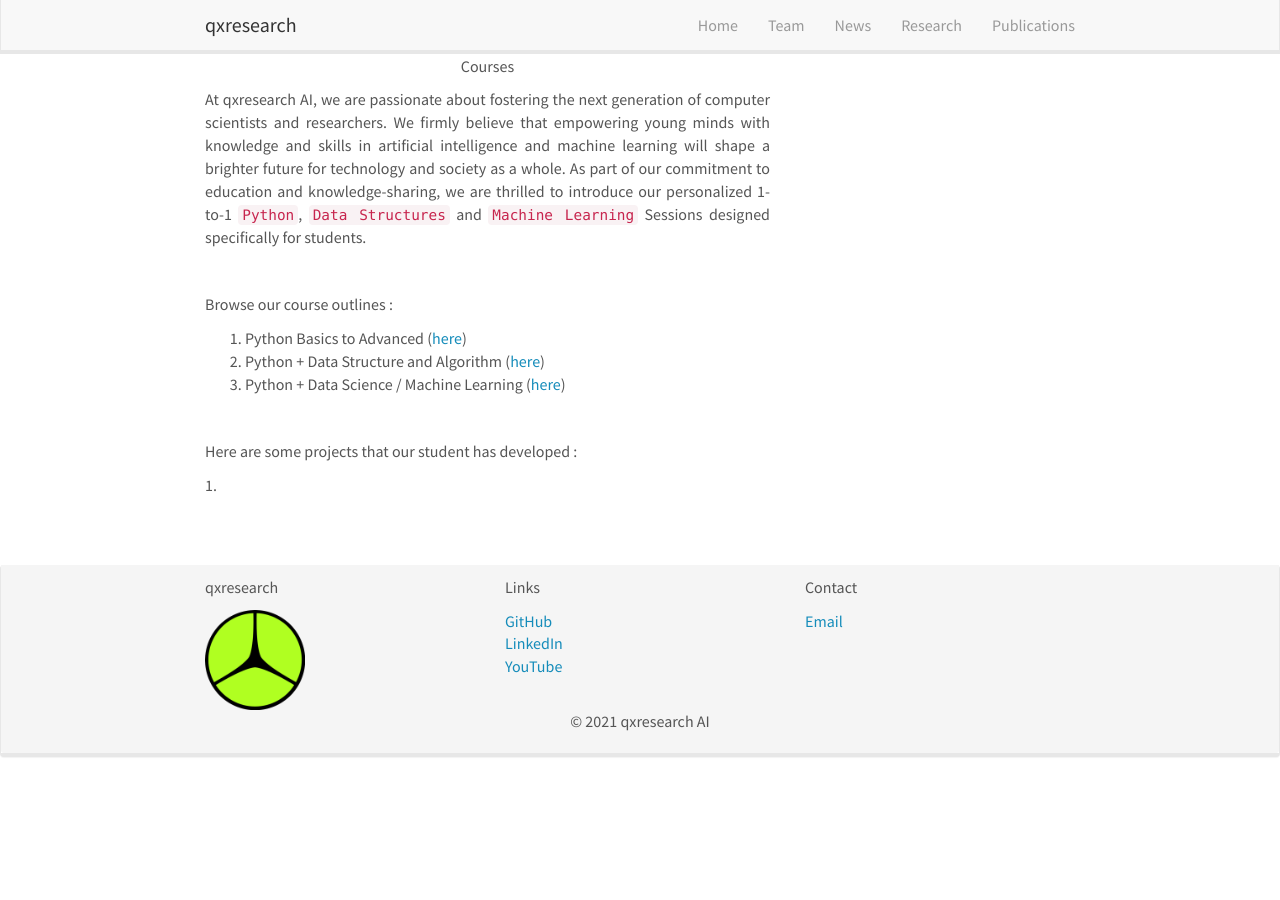
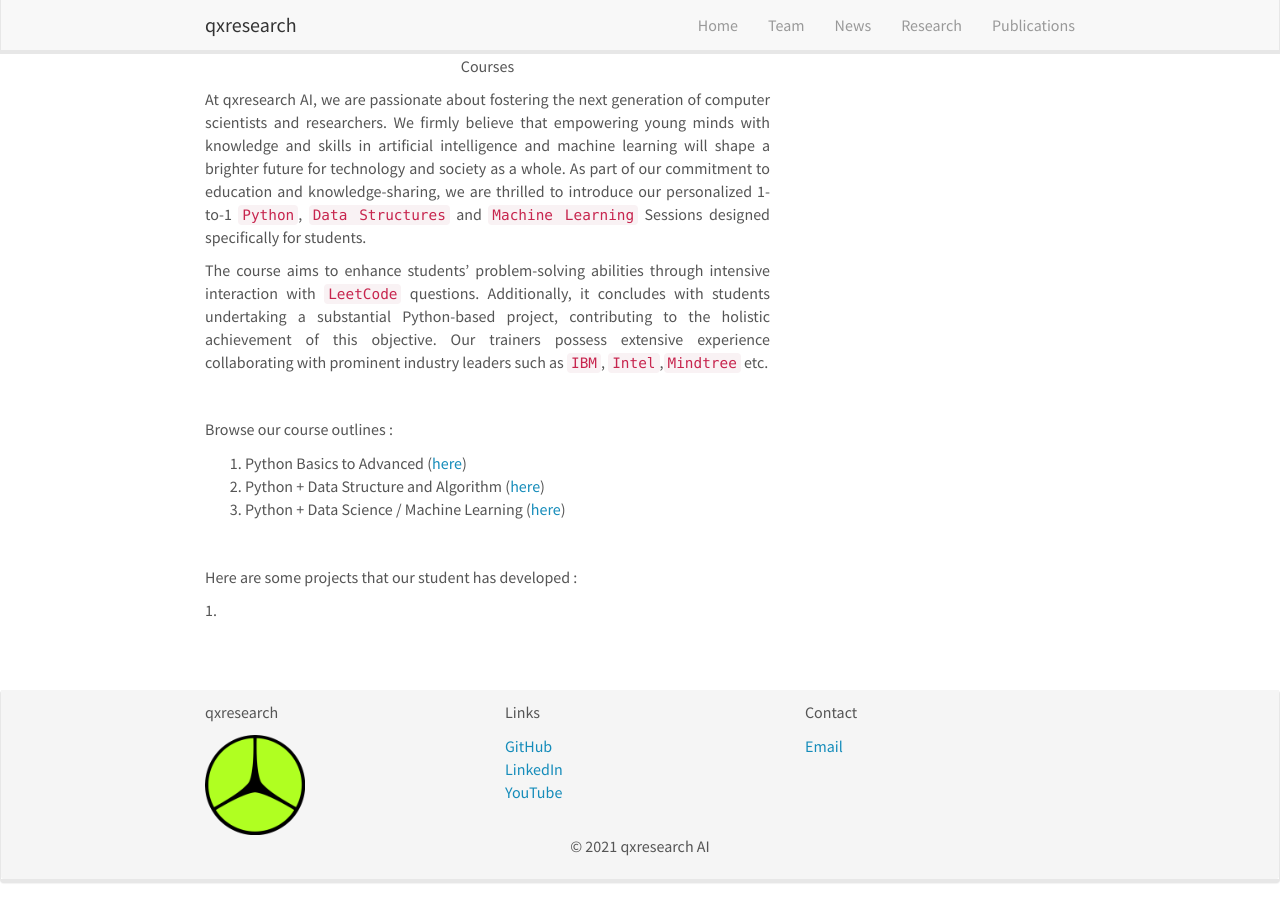
Before and after one commit to qxresearch/qxresearch.github.io, a Jekyll site: the page built from _pages/home.md, in a window 1280 px wide and 900 px high, scrolled down 757 px. Built offline with Jekyll 4.4.1, drawn with Linux system fonts in a browser that asks for light colours; nearby versions of some CDN libraries; comment, search, counter and statistics services are not loaded; before the commit the page ends 1536 px from its top, so only the background shows below that.

Commit message:
Update home.md

```diff
--- a/_pages/home.md
+++ b/_pages/home.md
@@ -25,6 +25,8 @@ In past couple of years, computing has expanded as a field and grown in its impo
 
 At qxresearch AI, we are passionate about fostering the next generation of computer scientists and researchers. We firmly believe that empowering young minds with knowledge and skills in artificial intelligence and machine learning will shape a brighter future for technology and society as a whole. As part of our commitment to education and knowledge-sharing, we are thrilled to introduce our personalized 1-to-1 `Python`, `Data Structures` and `Machine Learning` Sessions designed specifically for students.
 
+The course aims to enhance students' problem-solving abilities through intensive interaction with `LeetCode` questions. Additionally, it concludes with students undertaking a substantial Python-based project, contributing to the holistic achievement of this objective. Our trainers possess extensive experience collaborating with prominent industry leaders such as `IBM`, `Intel`,`Mindtree` etc.
+
 <br>
 
 Browse our course outlines :
```
